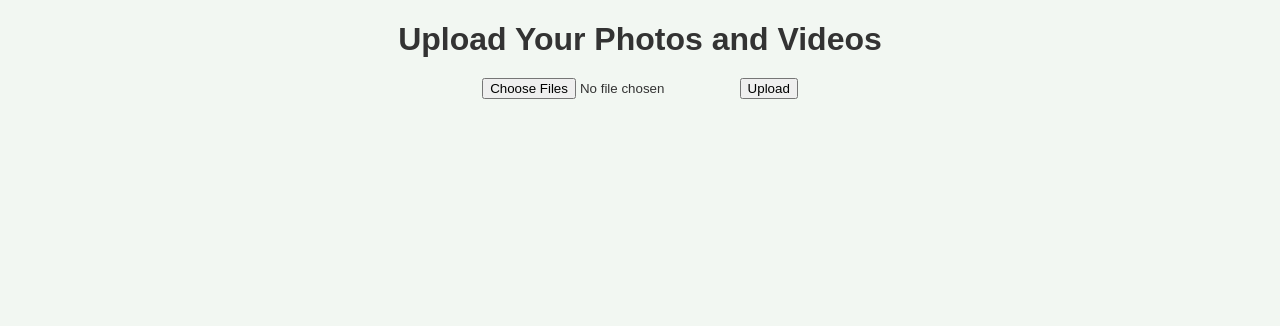
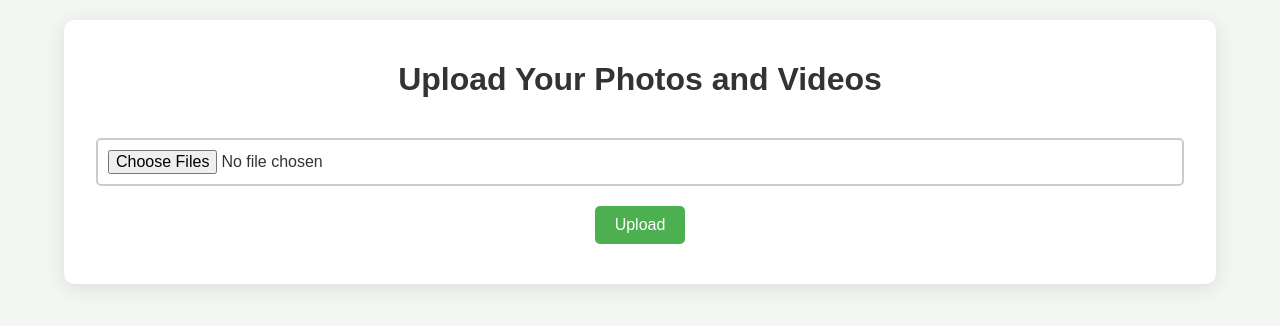
Before and after one commit to nayeemislamnishad/Alert_Me, a plain HTML site: page index.html in a window 1280 px wide. Drawn offline with Linux system fonts and the light colour scheme.

Commit message:
Update styles.css

```diff
--- a/styles.css
+++ b/styles.css
@@ -1,4 +1,4 @@
-body {
+/* body {
     font-family: Arial, sans-serif;
     background-color: #f2f7f2;
     color: #333;
@@ -35,3 +35,74 @@ input[type="file"] {
 video {
     max-width: 100%;
 }
+ */
+
+
+* {
+    box-sizing: border-box;
+}
+
+body {
+    font-family: 'Arial', sans-serif;
+    background-color: #f2f7f2;
+    color: #333;
+    margin: 0;
+    padding: 0;
+}
+
+.container {
+    width: 90%;
+    max-width: 1200px;
+    margin: 20px auto;
+    padding: 20px;
+    text-align: center;
+    background-color: #fff;
+    border-radius: 10px;
+    box-shadow: 0 4px 20px rgba(0, 0, 0, 0.1);
+}
+
+h1 {
+    margin-bottom: 20px;
+    font-size: 2em;
+}
+
+input[type="file"] {
+    margin: 20px 0;
+    padding: 10px;
+    border: 2px solid #ccc;
+    border-radius: 5px;
+    font-size: 1em;
+    width: calc(100% - 24px);
+}
+
+button {
+    padding: 10px 20px;
+    background-color: #4CAF50;
+    color: white;
+    border: none;
+    border-radius: 5px;
+    cursor: pointer;
+    font-size: 1em;
+}
+
+button:hover {
+    background-color: #45a049;
+}
+
+.gallery {
+    display: grid;
+    grid-template-columns: repeat(auto-fill, minmax(200px, 1fr));
+    gap: 10px;
+    margin-top: 20px;
+}
+
+.gallery img, .gallery video {
+    width: 100%;
+    border-radius: 5px;
+    box-shadow: 0 2px 10px rgba(0, 0, 0, 0.1);
+}
+
+video {
+    max-width: 100%;
+    border-radius: 5px;
+}
```
